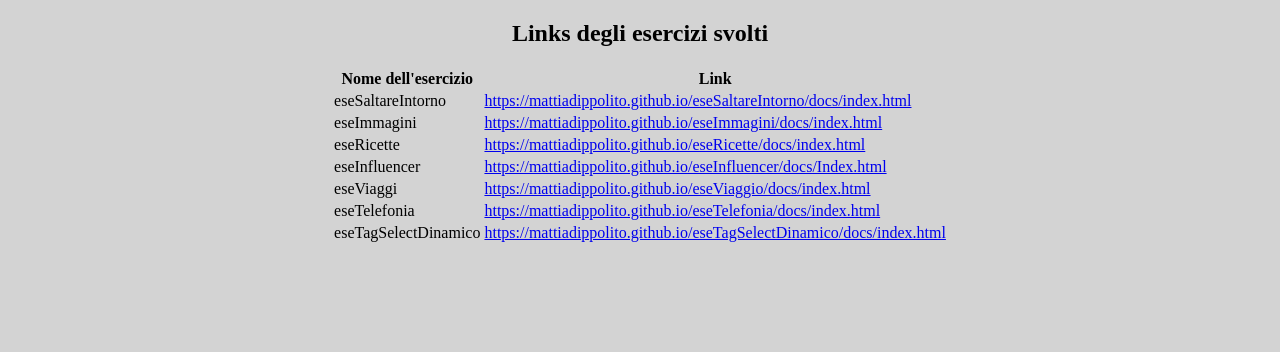
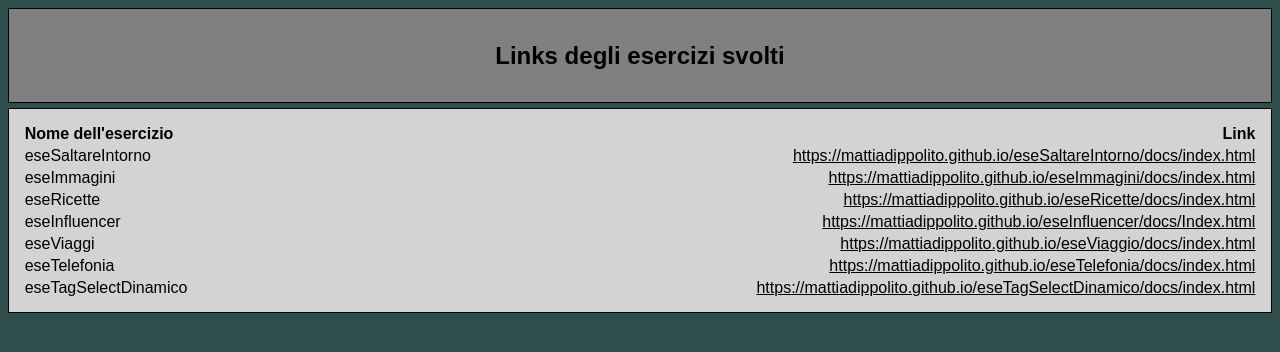
Before and after one commit to MattiaDippolito/MattiaDippolito.github.io, a plain HTML site: page index.html in a window 1280 px wide. Drawn offline with Linux system fonts and the light colour scheme.

Commit message:
Update index.html

```diff
--- a/index.html
+++ b/index.html
@@ -5,50 +5,66 @@
         <meta charset="utf-8">
         <style>
             body{
-                background-color:lightgray;
+                background-color:darkslategray;
+                color: black;
+                font-family: Arial, Helvetica, sans-serif;
+            }
+            .nome{
+                text-align: left;
+                width: 100%;
+            }
+            .link{
+                text-align: right;
+                width: 100%;
+            }
+            a{
                 color: black;
             }
         </style>
     </head>
     <body>
+        <div style="display: block; background-color: gray; margin-left: auto; margin-right: auto; padding: 1%; border: solid black 1px;">
             <h2 align="center">Links degli esercizi svolti</h2>
+        </div>
+        <div style="display: block; background-color: lightgray; margin-top: 5px; margin-right: auto; padding: 1%; border: solid black 1px; height: auto">
             <table align="center">
                 <thead>
                     <tr>
-                    <th>Nome dell'esercizio</th>
-                    <th>Link</th>
+                        <th class="nome">Nome dell'esercizio</th>
+                        <th class="link">Link</th>
                     </tr>
                 </thead>
                 <tbody>
                     <tr>
-                    <td>eseSaltareIntorno</td>
-                    <td><a href="https://mattiadippolito.github.io/eseSaltareIntorno/docs/index.html">https://mattiadippolito.github.io/eseSaltareIntorno/docs/index.html</a></td>
+                        <td class="nome">eseSaltareIntorno</td>
+                        <td class="link"><a href="https://mattiadippolito.github.io/eseSaltareIntorno/docs/index.html">https://mattiadippolito.github.io/eseSaltareIntorno/docs/index.html</a></td>
                     </tr>
                     <tr>
-                    <td>eseImmagini</td>
-                    <td><a href="https://mattiadippolito.github.io/eseImmagini/docs/index.html">https://mattiadippolito.github.io/eseImmagini/docs/index.html</a></td>
+                        <td class="nome">eseImmagini</td>
+                        <td class="link"><a href="https://mattiadippolito.github.io/eseImmagini/docs/index.html">https://mattiadippolito.github.io/eseImmagini/docs/index.html</a></td>
                     </tr>
                     <tr>
-                    <td>eseRicette</td>
-                    <td><a href="https://mattiadippolito.github.io/eseRicette/docs/index.html">https://mattiadippolito.github.io/eseRicette/docs/index.html</a></td>
+                        <td class="nome">eseRicette</td>
+                        <td class="link"><a href="https://mattiadippolito.github.io/eseRicette/docs/index.html">https://mattiadippolito.github.io/eseRicette/docs/index.html</a></td>
                     </tr>
                     <tr>
-                    <td>eseInfluencer</td>
-                    <td><a href="https://mattiadippolito.github.io/eseInfluencer/docs/Index.html">https://mattiadippolito.github.io/eseInfluencer/docs/Index.html</a></td>
+                        <td class="nome">eseInfluencer</td>
+                        <td class="link"><a href="https://mattiadippolito.github.io/eseInfluencer/docs/Index.html">https://mattiadippolito.github.io/eseInfluencer/docs/Index.html</a></td>
                     </tr>
                     <tr>
-                    <td>eseViaggi</td>
-                    <td><a href="https://mattiadippolito.github.io/eseViaggio/docs/index.html">https://mattiadippolito.github.io/eseViaggio/docs/index.html</a></td>
+                        <td class="nome">eseViaggi</td>
+                        <td class="link"><a href="https://mattiadippolito.github.io/eseViaggio/docs/index.html">https://mattiadippolito.github.io/eseViaggio/docs/index.html</a></td>
                     </tr>
 				    <tr>
-                    <td>eseTelefonia</td>
-                    <td><a href="https://mattiadippolito.github.io/eseTelefonia/docs/index.html">https://mattiadippolito.github.io/eseTelefonia/docs/index.html</a></td>
+                        <td class="nome">eseTelefonia</td>
+                        <td class="link"><a href="https://mattiadippolito.github.io/eseTelefonia/docs/index.html">https://mattiadippolito.github.io/eseTelefonia/docs/index.html</a></td>
                     </tr>
                     <tr>
-                    <td>eseTagSelectDinamico</td>
-                    <td><a href="https://mattiadippolito.github.io/eseTagSelectDinamico/docs/index.html">https://mattiadippolito.github.io/eseTagSelectDinamico/docs/index.html</a></td>
+                        <td class="nome">eseTagSelectDinamico</td>
+                        <td class="link"><a href="https://mattiadippolito.github.io/eseTagSelectDinamico/docs/index.html">https://mattiadippolito.github.io/eseTagSelectDinamico/docs/index.html</a></td>
                     </tr>
                 </tbody>
             </table>
+        </div>
     </body>
 </html>
```
Lines whose indentation alone changed are shown as unchanged.
